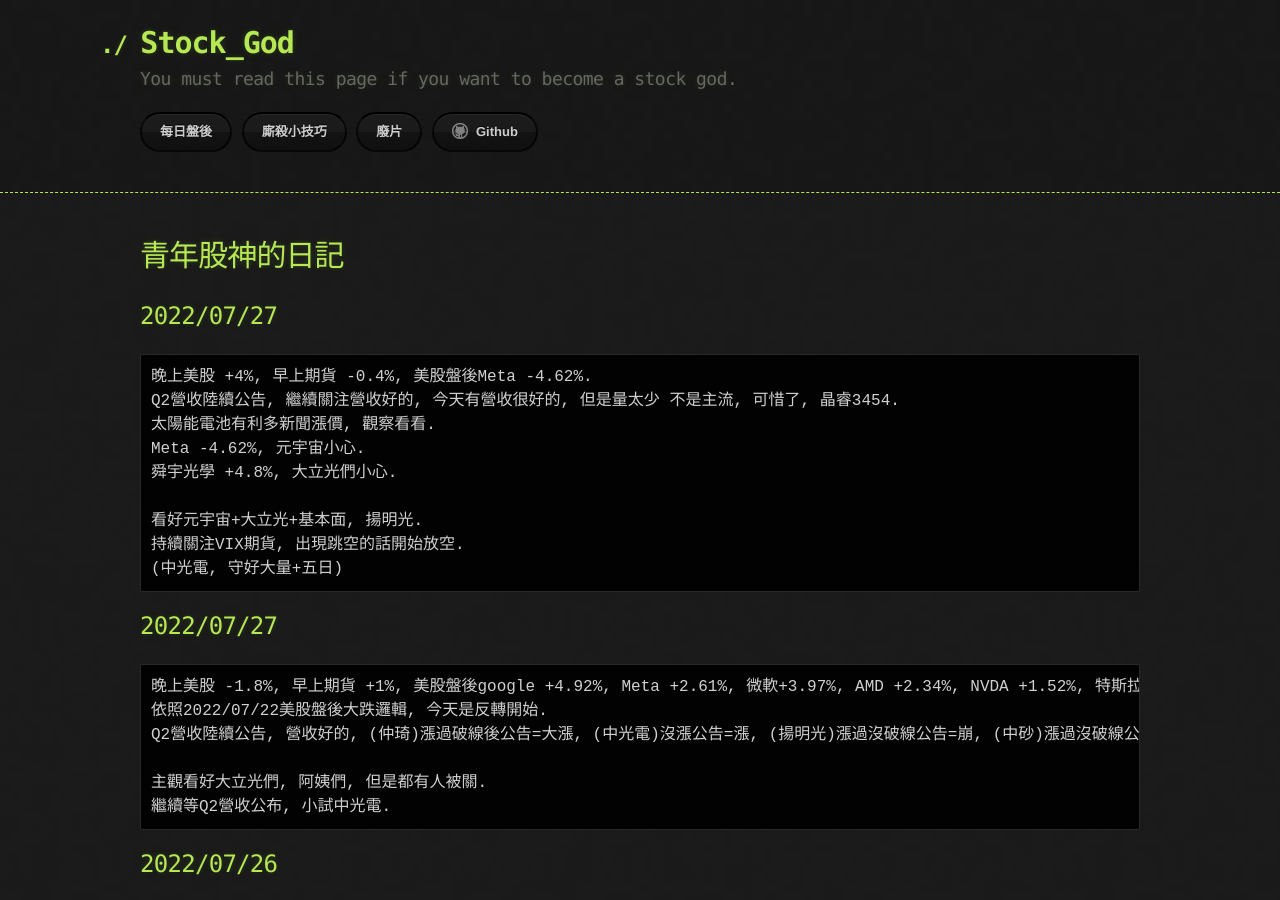
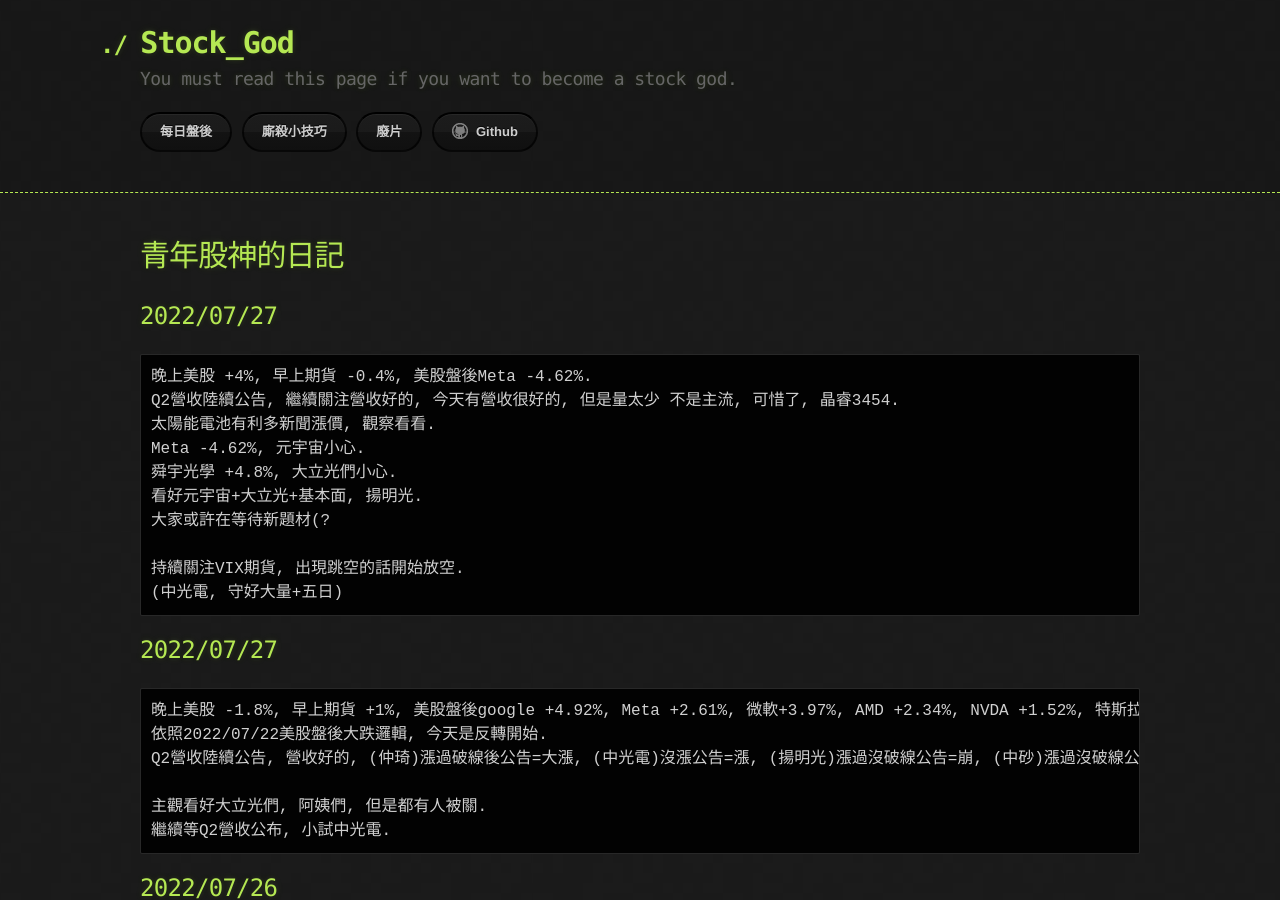
Before and after one commit to lepg5487/Stock_God, a Jekyll site: the page built from index.md, in a window 1280 px wide and 900 px high. Built offline with Jekyll 4.4.1, drawn with Linux system fonts in a browser that asks for light colours; our own code applies the rules of GitHub Pages for plain Markdown files.

Commit message:
Update index.md

````diff
--- a/index.md
+++ b/index.md
@@ -10,8 +10,9 @@ Q2營收陸續公告, 繼續關注營收好的, 今天有營收很好的, 但是
 太陽能電池有利多新聞漲價, 觀察看看.
 Meta -4.62%, 元宇宙小心.
 舜宇光學 +4.8%, 大立光們小心.
-
 看好元宇宙+大立光+基本面, 揚明光.
+大家或許在等待新題材(?
+
 持續關注VIX期貨, 出現跳空的話開始放空.
 (中光電, 守好大量+五日)
 ```
````
